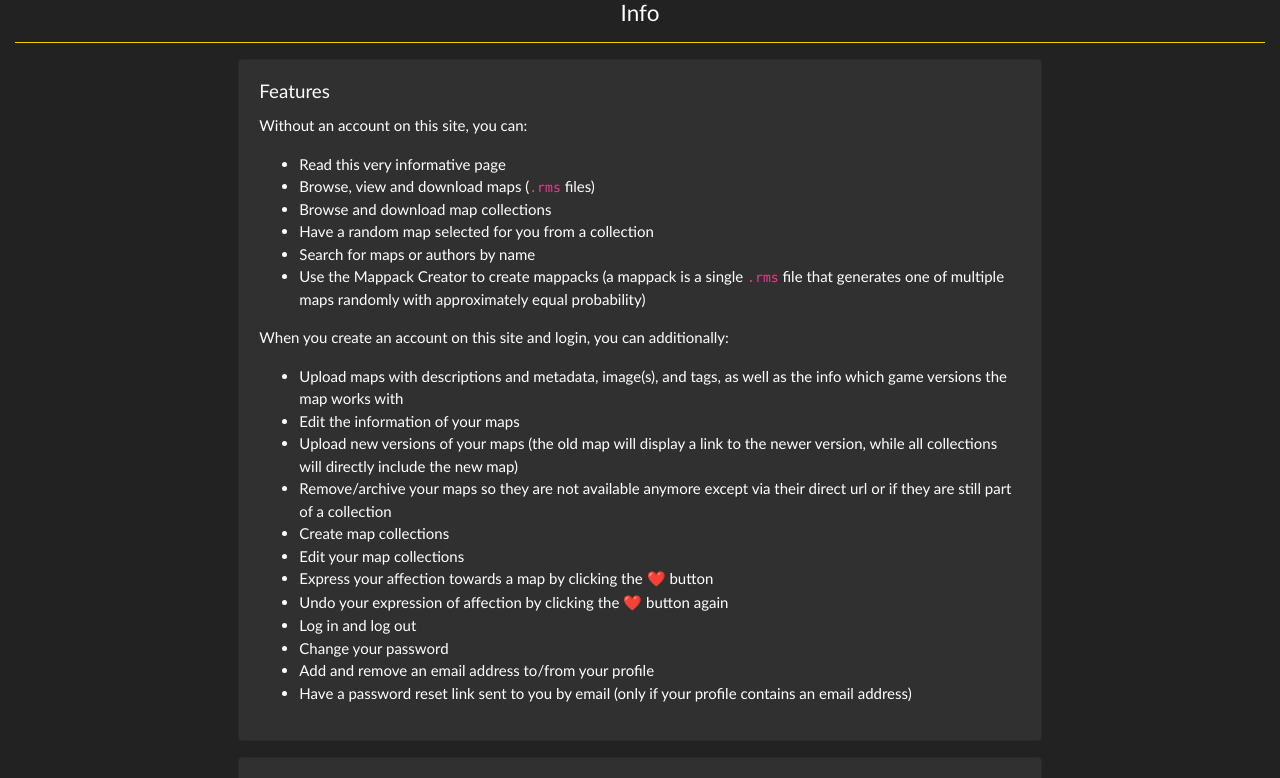
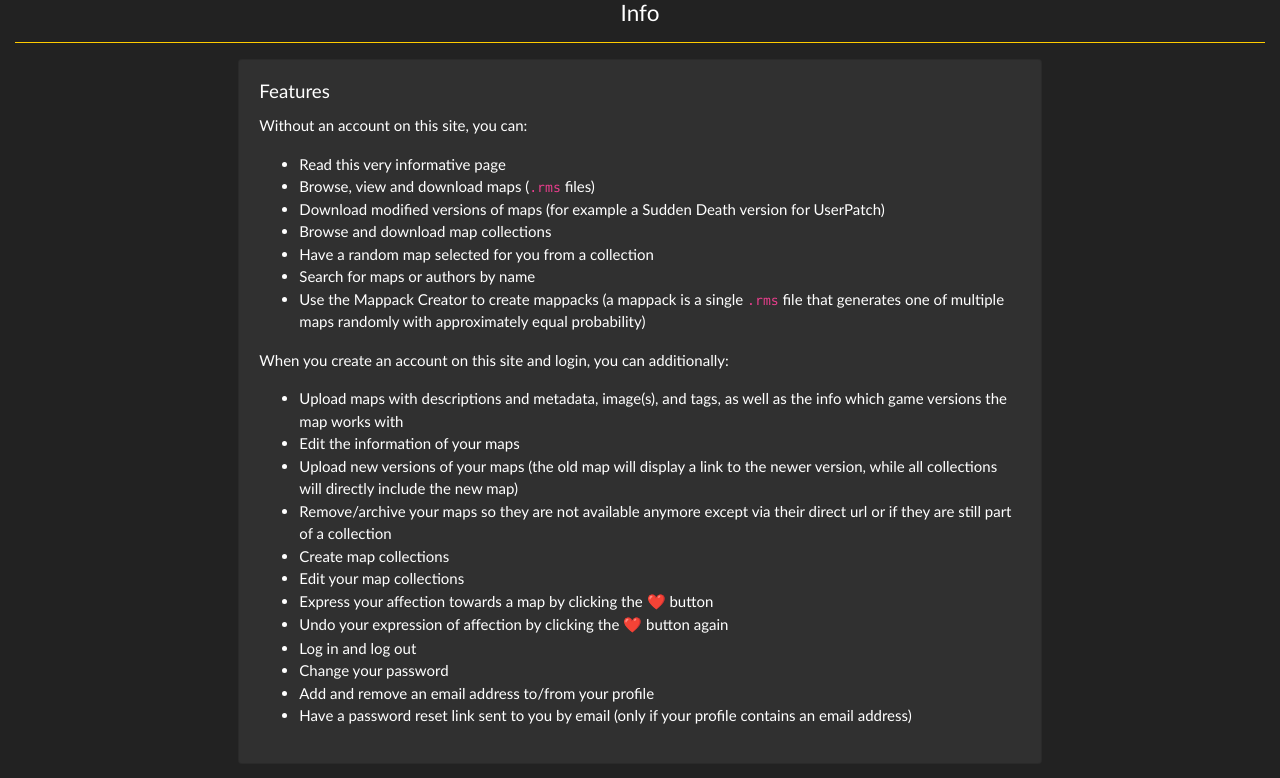
Before and after one commit to SiegeEngineers/aoe2map, a Django app: template mapsapp/templates/mapsapp/info.html in a window 1280 px wide. Shown: the part 187-965 px from the top of the page. Run offline with Django 3.2, Linux system fonts and the light colour scheme; the template is opened without the code that fills it, so the values that code supplies are empty; some libraries are stand-ins or nearby versions.

Commit message:
Extend info page with custom map versions information

```diff
--- a/mapsapp/templates/mapsapp/info.html
+++ b/mapsapp/templates/mapsapp/info.html
@@ -18,6 +18,7 @@
                 <ul>
                     <li>Read this very informative page</li>
                     <li>Browse, view and download maps (<code>.rms</code> files)</li>
+                    <li>Download modified versions of maps (for example a Sudden Death version for UserPatch)</li>
                     <li>Browse and download map collections</li>
                     <li>Have a random map selected for you from a collection</li>
                     <li>Search for maps or authors by name</li>
```
